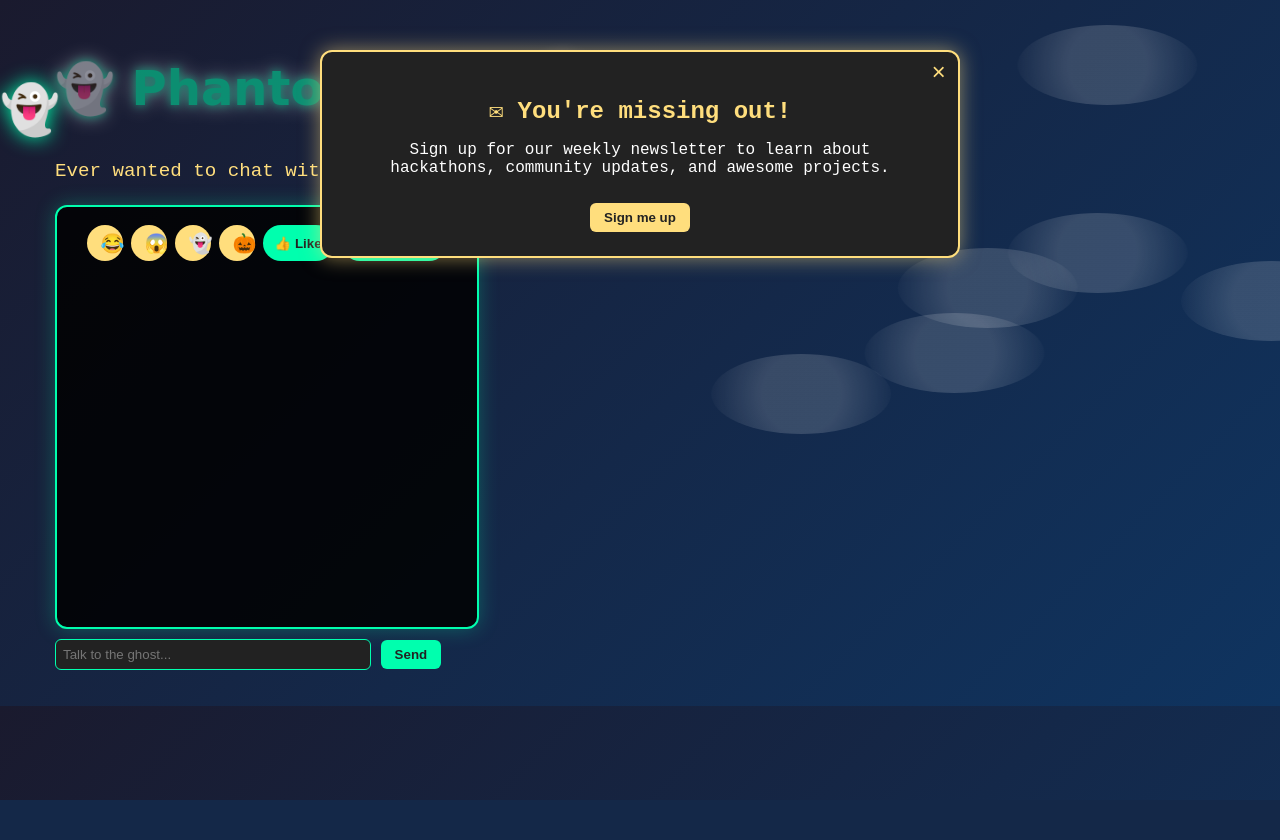
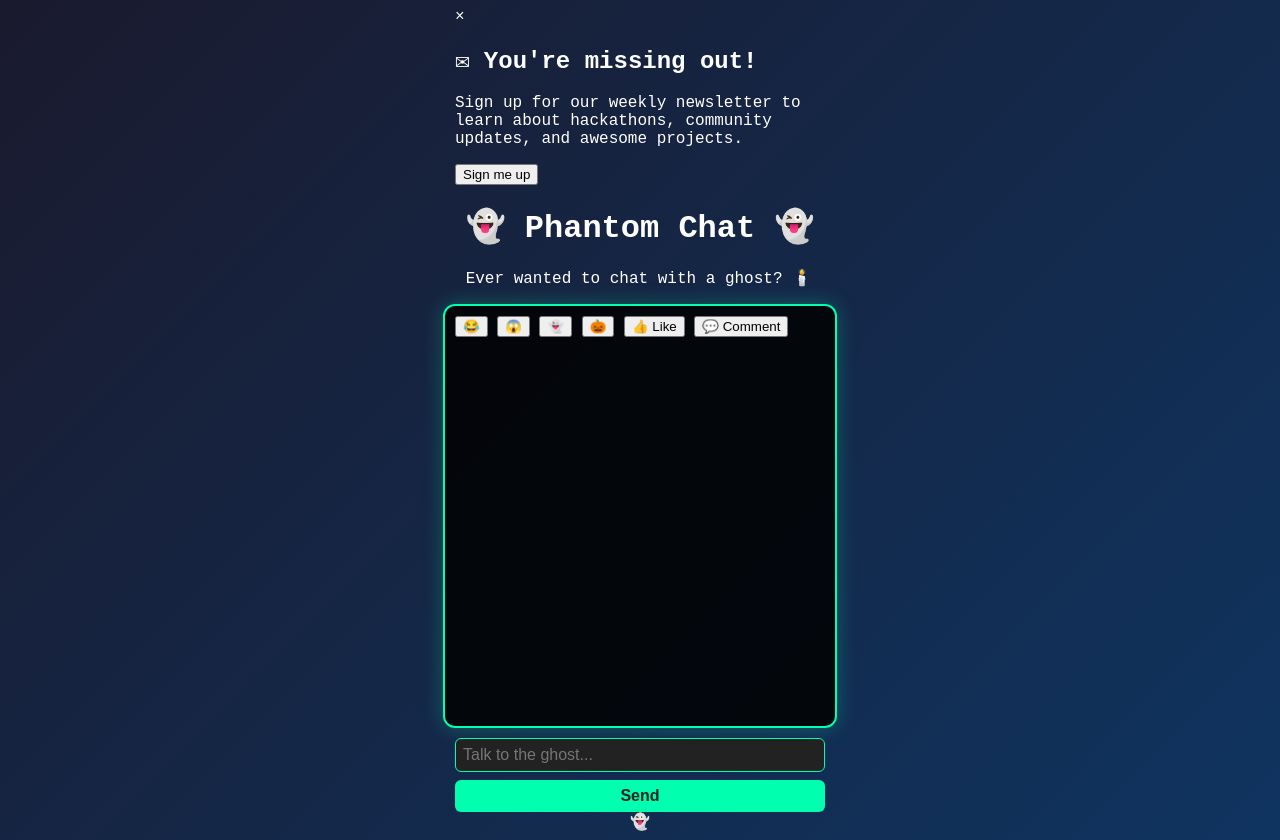
Before and after one commit to okuhlecharlieman/Phantom-Chat, a Flask app: page / in a window 1280 px wide. Before the commit the page ends 800 px from the top, so only its background shows below. Run offline with Flask 3, Linux system fonts and the light colour scheme.

Commit message:
ai chat fix

```diff
--- a/static/style.css
+++ b/static/style.css
@@ -1,238 +1,32 @@
-/* Container for better responsive layout */
-.container {
-  width: 100%;
-  max-width: 1200px;
-  margin: 0 auto;
-  padding: 0 15px;
-  box-sizing: border-box;
-}
-
-/* Base responsive styles */
-@media (max-width: 1200px) {
-  .container {
-    max-width: 960px;
-  }
-}
-
-@media (max-width: 992px) {
-  .container {
-    max-width: 720px;
-  }
-}
-
-@media (max-width: 768px) {
-  body {
-    padding: 10px;
-  }
-
-  .container {
-    max-width: 540px;
-    padding: 0 10px;
-  }
-
-  header, .subtitle {
-    text-align: center;
-  }
-
-  h1.flicker {
-    font-size: 2.5em;
-  }
-
-  #chat-window {
-    width: 100%;
-    height: calc(70vh - 100px);
-    min-width: 0;
-    padding: 10px;
-    font-size: 0.95em;
-    margin: 10px 0;
-  }
-
-  #chat-actions {
-    flex-wrap: wrap;
-    justify-content: center;
-    gap: 8px;
-    padding: 5px;
-  }
-
-  input {
-    width: 100%;
-    max-width: 400px;
-    font-size: 1em;
-    margin: 10px auto;
-    padding: 8px;
-  }
-
-  button {
-    width: auto;
-    min-width: 80px;
-  }
-
-  .emoji-btn {
-    width: 40px;
-    height: 40px;
-    font-size: 1.2em;
-  }
-
-  .like-btn, .comment-btn {
-    padding: 8px 12px;
-    font-size: 0.9em;
-  }
-}
-
-@media (max-width: 480px) {
-  body {
-    padding: 5px;
-  }
-
-  .container {
-    padding: 0 5px;
-  }
-
-  h1.flicker {
-    font-size: 2em;
-  }
-
-  .subtitle {
-    font-size: 1em;
-  }
-
-  #chat-window {
-    height: calc(65vh - 80px);
-    padding: 8px;
-    font-size: 0.9em;
-  }
-
-  .user-msg, .ghost-msg {
-    max-width: 85%;
-    padding: 8px;
-    margin: 4px 0;
-  }
-
-  .popup {
-    width: 95vw;
-    padding: 12px 8px;
-    left: 50%;
-    transform: translateX(-50%);
-    font-size: 0.9em;
-  }
-
-  #floating-ghost {
-    font-size: 1.8em;
-    left: 5vw;
-    top: 5vh;
-  }
-
-  .floating-emoji {
-    font-size: 1.1em;
-    left: 10vw !important;
-    top: 70vh;
-  }
-
-  #chat-actions {
-    gap: 4px;
-  }
-
-  .emoji-btn {
-    width: 36px;
-    height: 36px;
-    font-size: 1.1em;
-  }
-
-  .like-btn, .comment-btn {
-    padding: 6px 10px;
-    font-size: 0.85em;
-  }
-}
-/* Fog effect */
-#fog-bg {
-  position: fixed;
-  top: 0; left: 0; width: 100vw; height: 100vh;
-  pointer-events: none;
-  z-index: 0;
-}
-.fog {
-  position: absolute;
-  width: 180px;
-  height: 80px;
-  background: radial-gradient(circle, #fff8 40%, #fff0 100%);
-  opacity: 0.3;
-  border-radius: 50%;
-  animation: fogMove linear infinite;
-}
-@keyframes fogMove {
-  0% { transform: translateX(0); }
-  100% { transform: translateX(100vw); }
-}
-
-/* Floating ghost animation */
-#floating-ghost {
-  position: fixed;
-  top: 10vh;
-  left: 10vw;
-  font-size: 3em;
-  z-index: 10;
-  pointer-events: none;
-  filter: drop-shadow(0 0 10px #00ffae);
-  animation: ghostFloat 3s ease-in-out infinite alternate;
-}
-@keyframes ghostFloat {
-  0% { transform: translateY(0); }
-  100% { transform: translateY(20px); }
-}
-
-/* Floating emoji animation */
-.floating-emoji {
-  position: fixed;
-  top: 60vh;
-  font-size: 2em;
-  z-index: 20;
-  animation: emojiFloat 2s linear forwards;
-  pointer-events: none;
-}
-@keyframes emojiFloat {
-  0% { opacity: 1; transform: translateY(0); }
-  100% { opacity: 0; transform: translateY(-120px) scale(1.5); }
-}
-
-/* Ghost popup (jump scare) */
-#ghost-popup.popup {
-  background: #222 url('https://img.icons8.com/ios-filled/100/ffffff/ghost.png') no-repeat 95% 10px;
-  background-size: 60px;
-  border: 2px solid #00ffae;
-  color: #fff;
-  box-shadow: 0 0 30px #00ffae88;
-  z-index: 2000;
-}
+/* Ensure body uses full viewport height and centers content vertically and horizontally */
 body {
   background: linear-gradient(135deg, #1a1a2e 0%, #0f3460 100%);
   color: #fff;
   font-family: 'Courier New', monospace;
   display: flex;
+  justify-content: center;
+  align-items: center;
+  height: 100vh; /* full viewport height */
+  margin: 0;
+  padding: 20px;
+  flex-direction: column;
+}
+
+/* Container centered block with responsive max widths */
+.container {
+  width: 100%;
+  max-width: 400px; /* fixed max width for the chat box */
+  margin: 0 auto;
+  padding: 0 15px;
+  box-sizing: border-box;
+  display: flex;
   flex-direction: column;
   align-items: center;
-  padding: 20px;
 }
 
-h1.flicker {
-  color: #00ffae;
-  font-family: 'Creepster', cursive, sans-serif;
-  font-size: 3em;
-  text-shadow: 0 0 10px #00ffae, 0 0 20px #fff;
-  animation: flicker 1.2s infinite;
-}
-
-.subtitle {
-  font-size: 1.2em;
-  color: #ffde7d;
-  margin-bottom: 20px;
-}
-
-.ghost-emoji {
-  font-size: 1.5em;
-}
-
+/* Chat window full width inside container */
 #chat-window {
-  width: 400px;
+  width: 100%;
   height: 400px;
   border: 2px solid #00ffae;
   padding: 10px;
@@ -241,57 +35,27 @@ h1.flicker {
   background: rgba(0,0,0,0.85);
   border-radius: 12px;
   box-shadow: 0 0 20px #00ffae44;
+  font-size: 1em;
 }
 
-#chat-actions {
-  display: flex;
-  gap: 8px;
-  margin-top: 8px;
-  justify-content: center;
-}
-
-.emoji-btn {
-  background: #ffde7d;
-  color: #222;
-  font-size: 1.2em;
-  border-radius: 50%;
-  border: none;
-  width: 36px;
-  height: 36px;
-  cursor: pointer;
-  transition: transform 0.2s;
-}
-.emoji-btn:hover {
-  transform: scale(1.2);
-  box-shadow: 0 0 8px #ffde7d88;
-}
-
-.like-btn, .comment-btn {
-  background: #00ffae;
-  color: #222;
-  border-radius: 18px;
-  padding: 5px 12px;
-  font-weight: bold;
-  border: none;
-  cursor: pointer;
-  transition: background 0.2s;
-}
-.like-btn:hover, .comment-btn:hover {
-  background: #ffde7d;
-}
-
-input {
-  width: 300px;
+/* Input and button full width on mobile */
+input#user-input {
+  width: 100%;
+  max-width: 100%;
   padding: 7px;
+  margin-bottom: 8px;
   background: #222;
   color: #fff;
   border: 1px solid #00ffae;
   border-radius: 6px;
-  margin-bottom: 8px;
+  font-size: 1em;
+  box-sizing: border-box;
 }
 
-button {
-  padding: 7px 14px;
+button#send-btn {
+  width: 100%;
+  max-width: 100%;
+  padding: 7px 0;
   background: #00ffae;
   border: none;
   border-radius: 6px;
@@ -299,93 +63,21 @@ button {
   font-weight: bold;
   cursor: pointer;
   transition: background 0.2s;
-}
-button:hover {
-  background: #ffde7d;
+  font-size: 1em;
 }
 
-.user-msg {
-  color: #7ed6df;
-  margin: 5px 0;
-  font-family: 'Comic Sans MS', cursive, sans-serif;
-  background: #222;
-  padding: 6px 12px;
-  border-radius: 8px;
-  display: inline-block;
+/* Responsive adjustments */
+@media (max-width: 480px) {
+  #chat-window {
+    height: 300px;
+    font-size: 0.9em;
+  }
+  h1.flicker {
+    font-size: 2em;
+    text-align: center;
+  }
+  .subtitle {
+    font-size: 1em;
+    text-align: center;
+  }
 }
-.ghost-msg {
-  color: #00ffae;
-  margin: 5px 0;
-  font-family: 'Creepster', cursive, sans-serif;
-  background: #222;
-  padding: 6px 12px;
-  border-radius: 8px;
-  display: inline-block;
-  animation: flicker 1.2s infinite;
-}
-
-.liked {
-  color: #ffde7d;
-  font-size: 1.2em;
-  margin-left: 6px;
-}
-.comment {
-  color: #fff;
-  background: #0f3460;
-  border-radius: 6px;
-  padding: 4px 8px;
-  margin-top: 4px;
-  font-size: 0.95em;
-}
-
-@keyframes flicker {
-  0%, 100% { opacity: 1; text-shadow: 0 0 10px #00ffae, 0 0 20px #fff; }
-  10% { opacity: 0.8; }
-  20% { opacity: 0.6; }
-  30% { opacity: 0.9; }
-  40% { opacity: 0.7; }
-  50% { opacity: 0.5; }
-  60% { opacity: 0.8; }
-  70% { opacity: 0.6; }
-  80% { opacity: 0.9; }
-  90% { opacity: 0.7; }
-}
-
-/* Newsletter popup styles */
-.popup {
-  display: none;
-  position: fixed;
-  top: 50px;
-  left: 50%;
-  transform: translateX(-50%);
-  background: #222;
-  color: #fff;
-  border: 2px solid #ffde7d;
-  border-radius: 12px;
-  box-shadow: 0 0 20px #ffde7d88;
-  padding: 24px 32px;
-  z-index: 1000;
-  text-align: center;
-}
-.popup h2 {
-  color: #ffde7d;
-  margin-bottom: 12px;
-}
-.popup button {
-  background: #ffde7d;
-  color: #222;
-  border-radius: 6px;
-  padding: 7px 14px;
-  font-weight: bold;
-  border: none;
-  cursor: pointer;
-  margin-top: 10px;
-}
-.popup .close {
-  position: absolute;
-  top: 8px;
-  right: 12px;
-  font-size: 1.5em;
-  color: #ffde7d;
-  cursor: pointer;
-}
```
